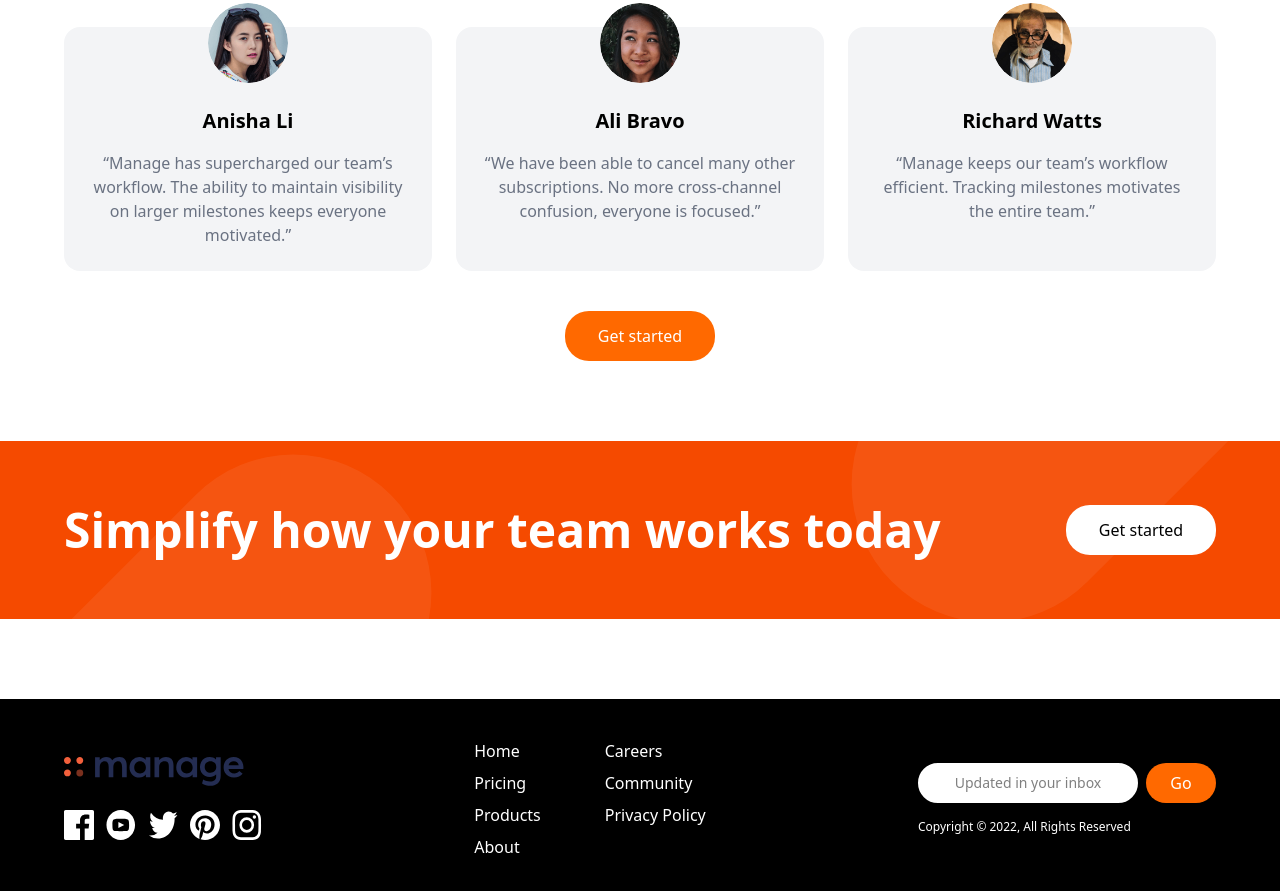
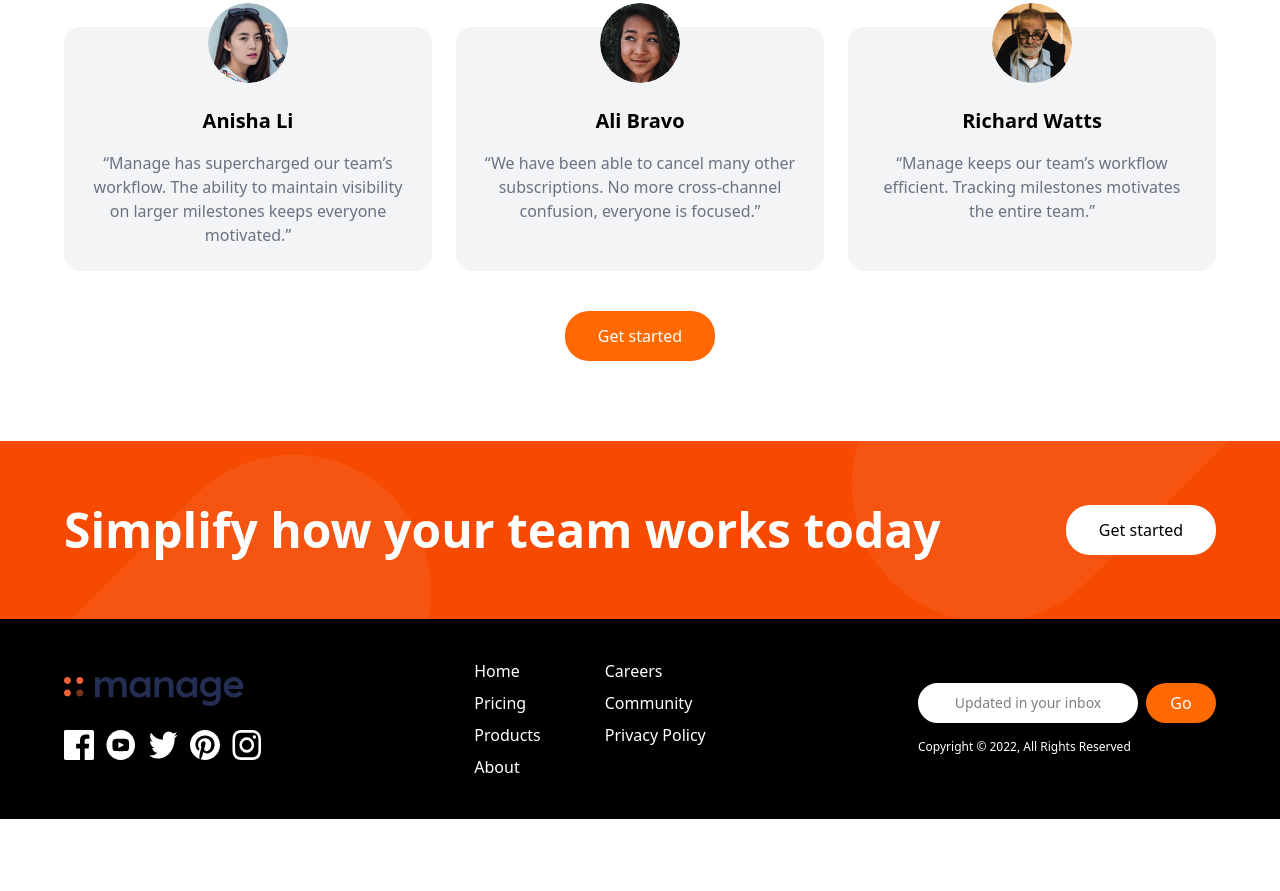
Before and after one commit to tuxtasinboyev/Manage-landing-Page, a website: page src/index.html in a window 1280 px wide. Shown: the part 1120-2011 px from the top of the page. After the commit the page ends 1939 px from the top, so only its background shows below. Drawn offline with Linux system fonts and the light colour scheme.

Commit message:
botni bir ikkita joyi tugirlab buldis

```diff
--- a/src/index.html
+++ b/src/index.html
@@ -93,7 +93,7 @@
     </div>
   </section>
 
-  <footer class="w-full bg-black py-10 mt-20">
+  <footer class="w-full bg-black py-10 ">
     <div class="max-w-[1200px] mx-auto flex flex-col md:flex-row justify-between items-center gap-10 px-6">
       <div class="space-y-6 text-center md:text-left">
         <img src="./img/logo.svg" alt="Logo" class="w-[180px] mx-auto md:mx-0">
```
